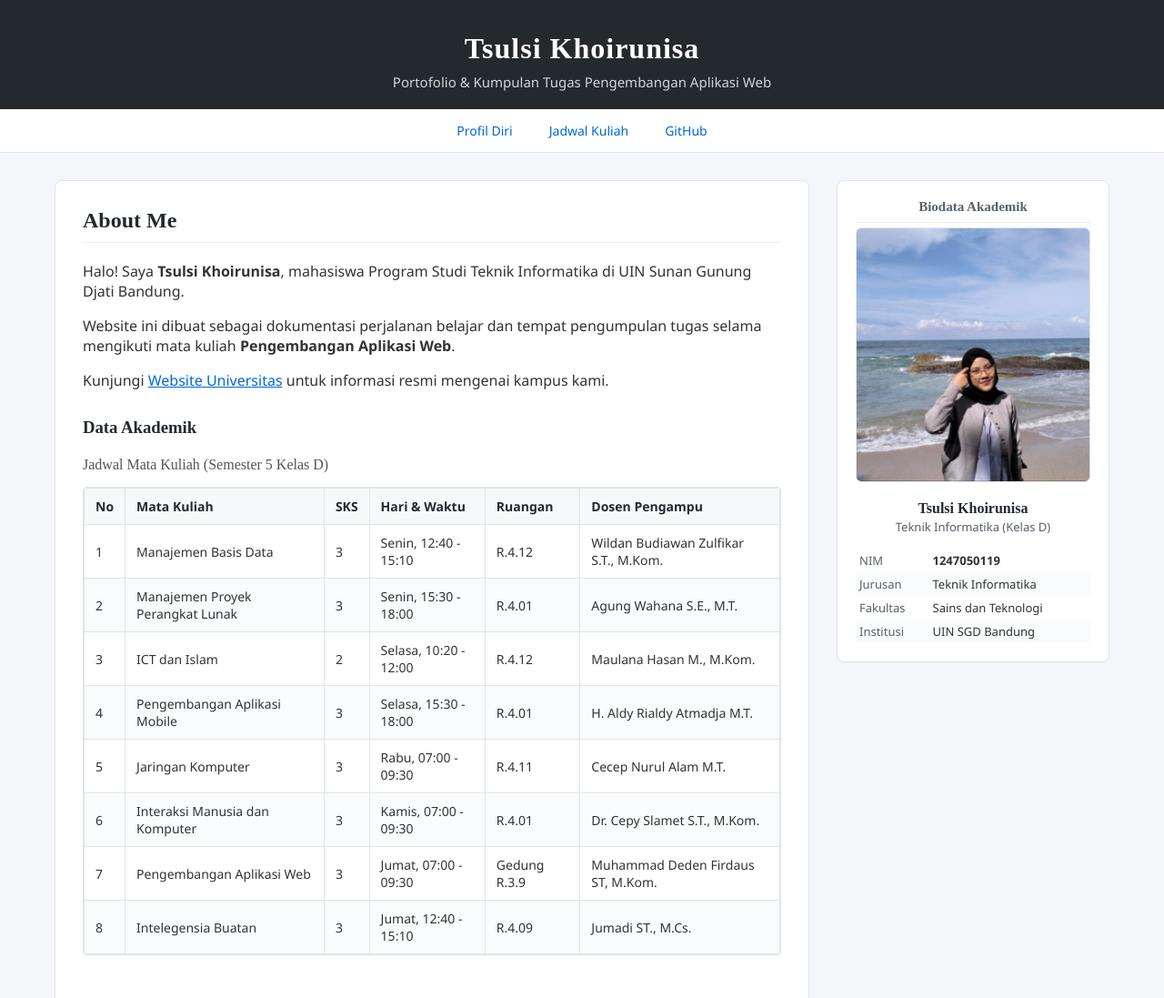
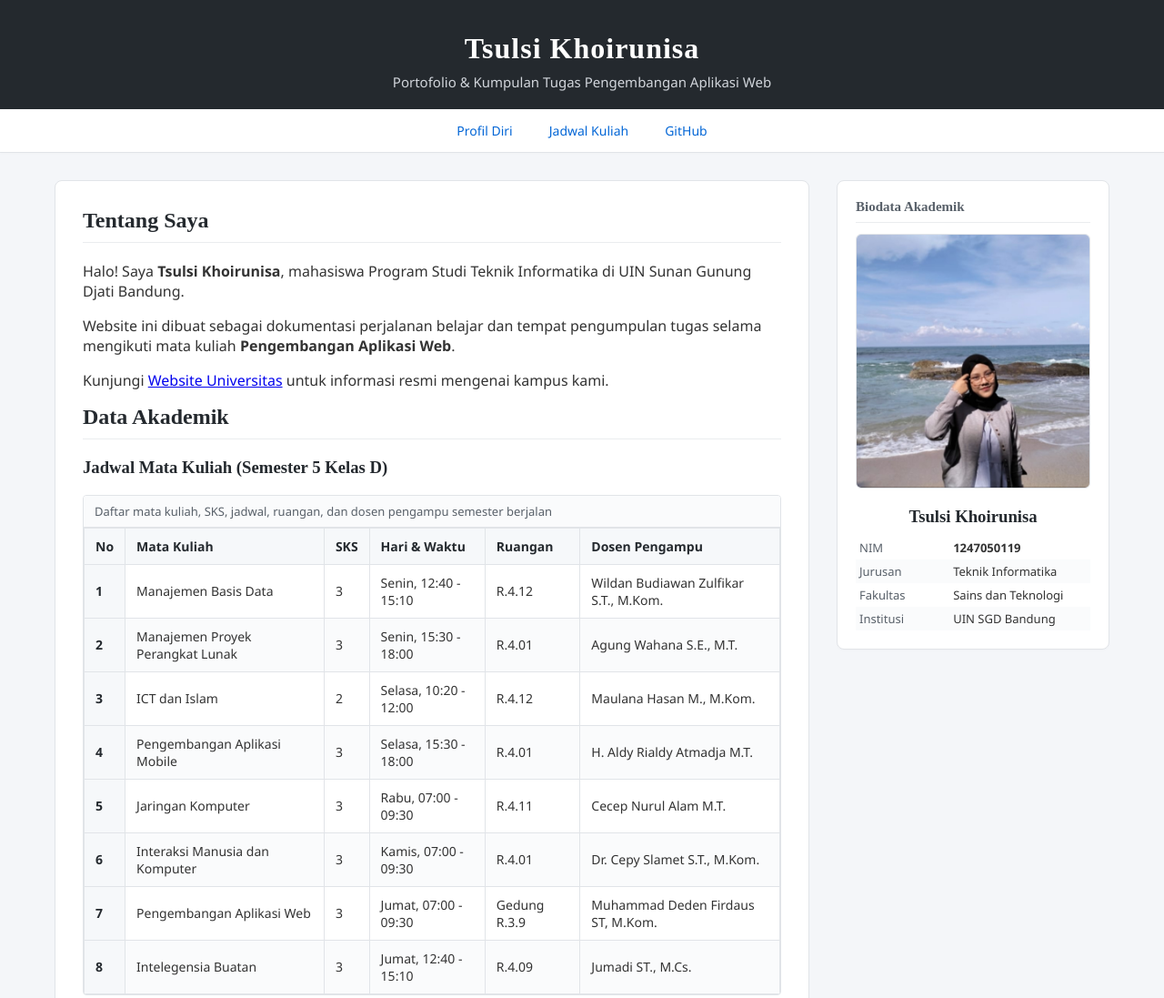
Before and after one commit to tsulsinisa14-maker/Web_Pribadi_PAW_Tsulsi_Khoirunisa, a plain HTML site: page index.html in a window 1280 px wide. Shown: the top 1097 px of the page at 91% size. Drawn offline with Linux system fonts and the light colour scheme.

Commit message:
mengubah kode

```diff
--- a/index.html
+++ b/index.html
@@ -22,6 +22,34 @@
             background-color: #f4f6f9;
             color: #333;
             overflow-x: hidden; /* Mencegah layar geser ke kanan/terpotong */
+        }
+
+        /* Skip link untuk aksesibilitas keyboard/screen reader */
+        .skip-link {
+            position: absolute;
+            left: -9999px;
+            top: 0;
+            background: #24292e;
+            color: #fff;
+            padding: 10px 16px;
+            z-index: 100;
+            border-radius: 0 0 6px 0;
+        }
+        .skip-link:focus {
+            left: 0;
+        }
+
+        /* Sembunyikan visual tapi tetap terbaca oleh screen reader */
+        .sr-only {
+            position: absolute;
+            width: 1px;
+            height: 1px;
+            padding: 0;
+            margin: -1px;
+            overflow: hidden;
+            clip: rect(0, 0, 0, 0);
+            white-space: nowrap;
+            border: 0;
         }
 
         /* Header Banner */
@@ -61,11 +89,12 @@
             font-weight: 500;
             transition: background 0.2s;
         }
-        nav a:hover {
+        nav a:hover,
+        nav a:focus {
             background-color: #f1f8ff;
         }
 
-        /* Container Utama 2 Kolom */
+        /* Container Utama 2 Kolom (di dalam <main>) */
         .container {
             max-width: 1200px;
             margin: 30px auto;
@@ -86,7 +115,7 @@
             width: 100%;
         }
 
-        /* Kolom Kanan (Profil Card) */
+        /* Kolom Kanan (Profil Card / aside) */
         .sidebar-profile {
             width: 300px;
             background: white;
@@ -103,6 +132,14 @@
             object-fit: cover;
             border-radius: 6px;
             border: 1px solid #e1e4e8;
+        }
+        .sidebar-profile h2 {
+            font-size: 15px;
+            color: #586069;
+            margin-top: 0;
+            border-bottom: 1px solid #eaecef;
+            padding-bottom: 8px;
+            text-align: left;
         }
         .sidebar-profile h3 {
             margin: 15px 0 5px 0;
@@ -137,6 +174,14 @@
             min-width: 700px; /* Menahan agar tabel tidak tergencet, dipaksa scroll horizontal jika layar kecil */
             border-collapse: collapse;
         }
+        caption {
+            text-align: left;
+            font-size: 13px;
+            color: #586069;
+            padding: 8px 12px;
+            background-color: #fafbfc;
+            border-bottom: 1px solid #e1e4e8;
+        }
         th, td {
             border: 1px solid #e1e4e8;
             padding: 10px 12px;
@@ -150,6 +195,27 @@
         }
         tr:nth-child(even) {
             background-color: #fafbfc;
+        }
+
+        /* Tabel biodata di sidebar (tanpa border) */
+        .biodata-table {
+            margin-top: 10px;
+            border: none;
+            width: 100%;
+            min-width: unset;
+        }
+        .biodata-table th,
+        .biodata-table td {
+            border: none;
+            padding: 4px;
+            font-size: 13px;
+            text-align: left;
+        }
+        .biodata-table th {
+            background: none;
+            font-weight: 400;
+            color: #586069;
+            width: 40%;
         }
 
         /* Footer */
@@ -192,53 +258,55 @@
 </head>
 <body>
 
+    <!-- Skip link: aksesibilitas navigasi keyboard -->
+    <a class="skip-link" href="#konten-utama">Langsung ke konten utama</a>
+
     <!-- ================= HEADER BANNER ================= -->
     <header>
         <h1>Tsulsi Khoirunisa</h1>
-        <p>Portofolio & Kumpulan Tugas Pengembangan Aplikasi Web</p>
+        <p>Portofolio &amp; Kumpulan Tugas Pengembangan Aplikasi Web</p>
     </header>
 
     <!-- ================= NAVBAR HORIZONTAL ================= -->
-    <nav>
+    <nav aria-label="Navigasi utama">
         <a href="#profil">Profil Diri</a>
         <a href="#matakuliah">Jadwal Kuliah</a>
-        <a href="https://github.com/tsulsinisa14-maker/" target="_blank">GitHub</a>
+        <a href="https://github.com/tsulsinisa14-maker/" target="_blank" rel="noopener noreferrer">GitHub</a>
     </nav>
 
     <!-- ================= KONTEN UTAMA (2 KOLOM / TUMPUK DI HP) ================= -->
-    <div class="container">
+    <main id="konten-utama" class="container">
 
         <!-- KOLOM KIRI: Deskripsi & Tabel Kuliah -->
         <div class="main-content">
-            <section id="profil">
-                <h2>About Me</h2>
+            <section id="profil" aria-labelledby="profil-heading">
+                <h2 id="profil-heading">Tentang Saya</h2>
                 <p>Halo! Saya <strong>Tsulsi Khoirunisa</strong>, mahasiswa Program Studi Teknik Informatika di UIN Sunan Gunung Djati Bandung.</p>
                 <p>Website ini dibuat sebagai dokumentasi perjalanan belajar dan tempat pengumpulan tugas selama mengikuti mata kuliah <strong>Pengembangan Aplikasi Web</strong>.</p>
-                <p>Kunjungi <a href="https://uinsgd.ac.id" target="_blank" style="color: #0366d6; text-decoration: underline;">Website Universitas</a> untuk informasi resmi mengenai kampus kami.</p>
+                <p>Kunjungi <a href="https://uinsgd.ac.id" target="_blank" rel="noopener noreferrer">Website Universitas</a> untuk informasi resmi mengenai kampus kami.</p>
             </section>
 
-            <div style="margin: 30px 0;"></div>
-
-            <section id="matakuliah">
-                <h3>Data Akademik</h3>
-                <h4 style="margin-bottom: 5px; font-weight: normal; color: #555;">Jadwal Mata Kuliah (Semester 5 Kelas D)</h4>
+            <section id="matakuliah" aria-labelledby="matakuliah-heading">
+                <h2 id="matakuliah-heading">Data Akademik</h2>
+                <h3>Jadwal Mata Kuliah (Semester 5 Kelas D)</h3>
 
                 <!-- Wrapper Tabel agar bisa discroll horizontal -->
                 <div class="table-responsive">
                     <table>
+                        <caption>Daftar mata kuliah, SKS, jadwal, ruangan, dan dosen pengampu semester berjalan</caption>
                         <thead>
                             <tr>
-                                <th>No</th>
-                                <th>Mata Kuliah</th>
-                                <th>SKS</th>
-                                <th>Hari & Waktu</th>
-                                <th>Ruangan</th>
-                                <th>Dosen Pengampu</th>
+                                <th scope="col">No</th>
+                                <th scope="col">Mata Kuliah</th>
+                                <th scope="col">SKS</th>
+                                <th scope="col">Hari &amp; Waktu</th>
+                                <th scope="col">Ruangan</th>
+                                <th scope="col">Dosen Pengampu</th>
                             </tr>
                         </thead>
                         <tbody>
                             <tr>
-                                <td>1</td>
+                                <th scope="row">1</th>
                                 <td>Manajemen Basis Data</td>
                                 <td>3</td>
                                 <td>Senin, 12:40 - 15:10</td>
@@ -246,7 +314,7 @@
                                 <td>Wildan Budiawan Zulfikar S.T., M.Kom.</td>
                             </tr>
                             <tr>
-                                <td>2</td>
+                                <th scope="row">2</th>
                                 <td>Manajemen Proyek Perangkat Lunak</td>
                                 <td>3</td>
                                 <td>Senin, 15:30 - 18:00</td>
@@ -254,7 +322,7 @@
                                 <td>Agung Wahana S.E., M.T.</td>
                             </tr>
                             <tr>
-                                <td>3</td>
+                                <th scope="row">3</th>
                                 <td>ICT dan Islam</td>
                                 <td>2</td>
                                 <td>Selasa, 10:20 - 12:00</td>
@@ -262,7 +330,7 @@
                                 <td>Maulana Hasan M., M.Kom.</td>
                             </tr>
                             <tr>
-                                <td>4</td>
+                                <th scope="row">4</th>
                                 <td>Pengembangan Aplikasi Mobile</td>
                                 <td>3</td>
                                 <td>Selasa, 15:30 - 18:00</td>
@@ -270,7 +338,7 @@
                                 <td>H. Aldy Rialdy Atmadja M.T.</td>
                             </tr>
                             <tr>
-                                <td>5</td>
+                                <th scope="row">5</th>
                                 <td>Jaringan Komputer</td>
                                 <td>3</td>
                                 <td>Rabu, 07:00 - 09:30</td>
@@ -278,7 +346,7 @@
                                 <td>Cecep Nurul Alam M.T.</td>
                             </tr>
                             <tr>
-                                <td>6</td>
+                                <th scope="row">6</th>
                                 <td>Interaksi Manusia dan Komputer</td>
                                 <td>3</td>
                                 <td>Kamis, 07:00 - 09:30</td>
@@ -286,7 +354,7 @@
                                 <td>Dr. Cepy Slamet S.T., M.Kom.</td>
                             </tr>
                             <tr>
-                                <td>7</td>
+                                <th scope="row">7</th>
                                 <td>Pengembangan Aplikasi Web</td>
                                 <td>3</td>
                                 <td>Jumat, 07:00 - 09:30</td>
@@ -294,7 +362,7 @@
                                 <td>Muhammad Deden Firdaus ST, M.Kom.</td>
                             </tr>
                             <tr>
-                                <td>8</td>
+                                <th scope="row">8</th>
                                 <td>Intelegensia Buatan</td>
                                 <td>3</td>
                                 <td>Jumat, 12:40 - 15:10</td>
@@ -307,41 +375,48 @@
             </section>
         </div>
 
-        <!-- KOLOM KANAN: Kartu Profil & Foto Diri -->
-        <div class="sidebar-profile">
-            <h3 style="font-size: 15px; color: #586069; margin-top: 0; border-bottom: 1px solid #eaecef; padding-bottom: 8px;">Biodata Akademik</h3>
+        <!-- KOLOM KANAN: Kartu Profil & Foto Diri (konten pelengkap -> <aside>) -->
+        <aside class="sidebar-profile" aria-labelledby="biodata-heading">
+            <h2 id="biodata-heading">Biodata Akademik</h2>
 
             <!-- Foto Diri dengan Atribut Alt -->
-            <img src="image/foto_Tsulsi_khoirunisa.jpg" alt="Foto Profil Tsulsi Khoirunisa">
+            <img
+                src="image/foto_Tsulsi_khoirunisa.jpg"
+                alt="Foto profil Tsulsi Khoirunisa, mahasiswa Teknik Informatika UIN Sunan Gunung Djati Bandung"
+                width="300"
+                height="280"
+            >
 
-            <h3 style="margin-bottom: 2px; font-size: 16px;">Tsulsi Khoirunisa</h3>
-            <p style="color: #586069; font-size: 13px; margin-top: 0; margin-bottom: 15px;">Teknik Informatika (Kelas D)</p>
+            <h3>Tsulsi Khoirunisa</h3>
 
-            <table style="margin-top: 10px; border: none; width: 100%; min-width: unset;">
+            <table class="biodata-table">
+                <caption class="sr-only">Ringkasan biodata akademik</caption>
+                <tbody>
                     <tr>
-                    <td style="border: none; padding: 4px; color: #586069; font-size: 13px;">NIM</td>
-                    <td style="border: none; padding: 4px; font-size: 13px;"><strong>1247050119</strong></td>
+                        <th scope="row">NIM</th>
+                        <td><strong>1247050119</strong></td>
                     </tr>
                     <tr>
-                    <td style="border: none; padding: 4px; color: #586069; font-size: 13px;">Jurusan</td>
-                    <td style="border: none; padding: 4px; font-size: 13px;">Teknik Informatika</td>
+                        <th scope="row">Jurusan</th>
+                        <td>Teknik Informatika</td>
                     </tr>
                     <tr>
-                    <td style="border: none; padding: 4px; color: #586069; font-size: 13px;">Fakultas</td>
-                    <td style="border: none; padding: 4px; font-size: 13px;">Sains dan Teknologi</td>
+                        <th scope="row">Fakultas</th>
+                        <td>Sains dan Teknologi</td>
                     </tr>
                     <tr>
-                    <td style="border: none; padding: 4px; color: #586069; font-size: 13px;">Institusi</td>
-                    <td style="border: none; padding: 4px; font-size: 13px;">UIN SGD Bandung</td>
+                        <th scope="row">Institusi</th>
+                        <td>UIN SGD Bandung</td>
                     </tr>
+                </tbody>
             </table>
-        </div>
+        </aside>
 
-    </div>
+    </main>
 
     <!-- ================= FOOTER ================= -->
     <footer>
-        <p>&copy; 2026 Tsulsi Khoirunisa | Portofolio & Tugas-tugas Pengembangan Aplikasi Web</p>
+        <p>&copy; 2026 Tsulsi Khoirunisa | Portofolio &amp; Tugas-tugas Pengembangan Aplikasi Web</p>
     </footer>
 
 </body>
```
Lines whose indentation alone changed are shown as unchanged.
